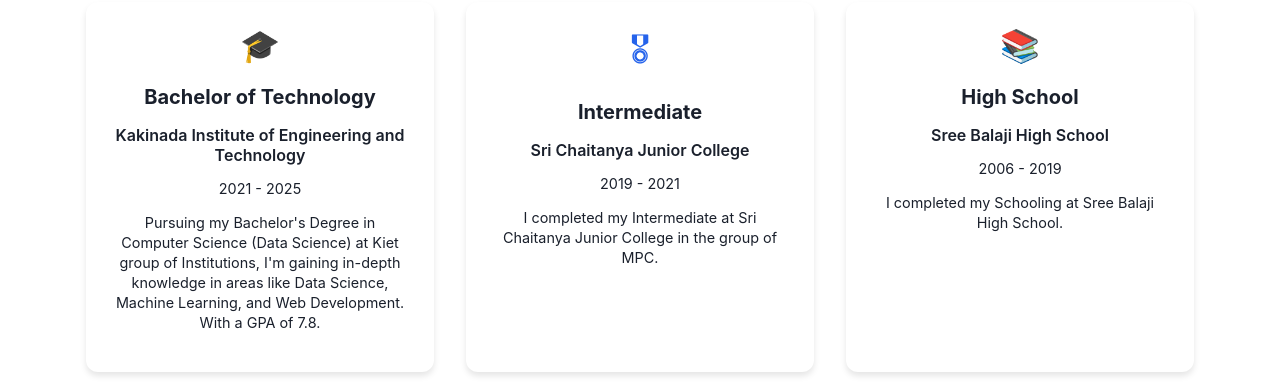
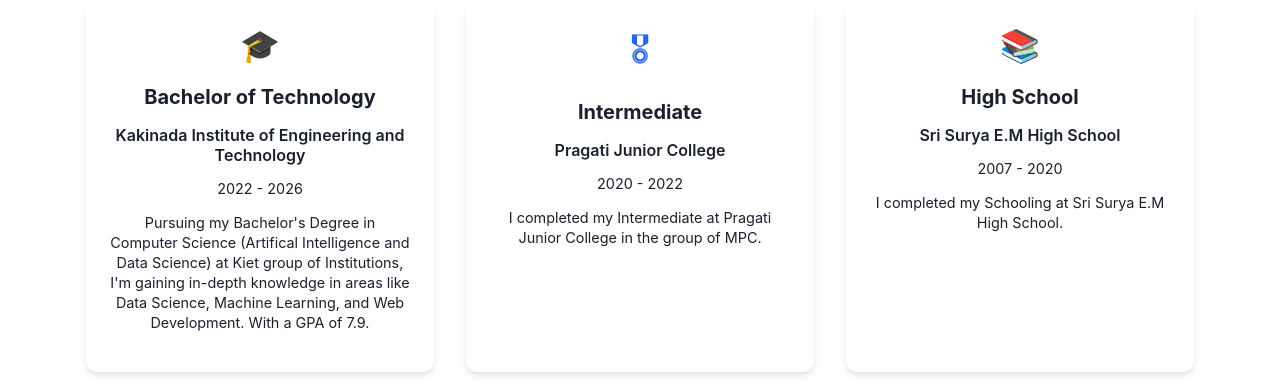
Before and after one commit to Aravindswamymajjuri/portfolio, a React (Create React App) app in the folder frontend/: page / in a window 1280 px wide. Shown: the part 1620-2004 px from the top of the page. Built offline with nearby package versions, Linux system fonts and the light colour scheme.

Commit message:
Updated Education

```diff
--- a/frontend/src/components/eudcation.js
+++ b/frontend/src/components/eudcation.js
@@ -6,22 +6,22 @@
     {
       title: "Bachelor of Technology",
       institution: "Kakinada Institute of Engineering and Technology",
-      duration: "2021 - 2025",
-      description: "Pursuing my Bachelor's Degree in Computer Science (Data Science) at Kiet group of Institutions, I'm gaining in-depth knowledge in areas like Data Science, Machine Learning, and Web Development. With a GPA of 7.8.",
+      duration: "2022 - 2026",
+      description: "Pursuing my Bachelor's Degree in Computer Science (Artifical Intelligence and Data Science) at Kiet group of Institutions, I'm gaining in-depth knowledge in areas like Data Science, Machine Learning, and Web Development. With a GPA of 7.9.",
       icon: "🎓",
     },
     {
       title: "Intermediate",
-      institution: "Sri Chaitanya Junior College",
-      duration: "2019 - 2021",
-      description: "I completed my Intermediate at Sri Chaitanya Junior College in the group of MPC.",
+      institution: "Pragati Junior College",
+      duration: "2020 - 2022",
+      description: "I completed my Intermediate at Pragati Junior College in the group of MPC.",
       icon: "🎖",
     },
     {
       title: "High School",
-      institution: "Sree Balaji High School",
-      duration: "2006 - 2019",
-      description: "I completed my Schooling at Sree Balaji High School.",
+      institution: "Sri Surya E.M High School",
+      duration: "2007 - 2020",
+      description: "I completed my Schooling at Sri Surya E.M High School.",
       icon: "📚",
     },
   ];
```
